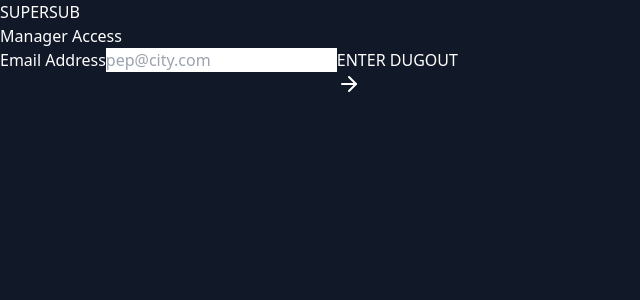
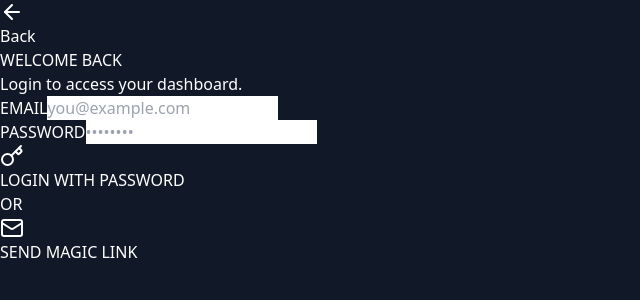
Before and after one commit to eguner-ssub/supersub-mvp, a React (Vite) app: page /login in a window 1280 px wide. Shown: the top 300 px of the page, without its empty margins (0-640 px from the left). Built offline with nearby package versions, Linux system fonts and the light colour scheme; no server answers.

Commit message:
Login and signup introduced

```diff
--- /dev/null
+++ b/src/pages/Landing.jsx
@@ -0,0 +1,47 @@
+import React from 'react';
+import { useNavigate } from 'react-router-dom';
+import { Trophy, LogIn, UserPlus } from 'lucide-react';
+
+const Landing = () => {
+  const navigate = useNavigate();
+
+  return (
+    <div className="min-h-screen bg-black text-white flex flex-col items-center justify-center p-4">
+      <div className="max-w-md w-full space-y-8 text-center">
+
+        {/* Logo Section */}
+        <div className="flex flex-col items-center animate-fade-in-up">
+          <div className="bg-gradient-to-tr from-yellow-400 to-yellow-600 p-4 rounded-full shadow-[0_0_30px_rgba(250,204,21,0.3)] mb-6">
+            <Trophy className="w-12 h-12 text-black" />
+          </div>
+          <h1 className="text-4xl font-black italic tracking-tighter mb-2">
+            SUPER<span className="text-yellow-500">SUB</span>
+          </h1>
+          <p className="text-gray-400 text-lg">Predict. Outsmart. Win.</p>
+        </div>
+
+        {/* Actions */}
+        <div className="space-y-4 pt-8">
+          <button
+            onClick={() => navigate('/login')}
+            className="w-full bg-yellow-500 hover:bg-yellow-400 text-black font-black py-4 px-6 rounded-xl flex items-center justify-center gap-3 transition-transform active:scale-95"
+          >
+            <LogIn className="w-5 h-5" />
+            LOGIN
+          </button>
+
+          <button
+            onClick={() => navigate('/signup')}
+            className="w-full bg-zinc-900 border border-zinc-800 hover:bg-zinc-800 text-white font-bold py-4 px-6 rounded-xl flex items-center justify-center gap-3 transition-transform active:scale-95"
+          >
+            <UserPlus className="w-5 h-5 text-gray-400" />
+            CREATE ACCOUNT
+          </button>
+        </div>
+
+      </div>
+    </div>
+  );
+};
+
+export default Landing;
--- a/src/pages/Login.jsx
+++ b/src/pages/Login.jsx
@@ -1,75 +1,123 @@
 import React, { useState } from 'react';
+import { Link, useNavigate } from 'react-router-dom';
 import { supabase } from '../supabaseClient';
-import { Mail, Loader2, ArrowRight } from 'lucide-react';
+import { Loader2, ArrowLeft, Mail, Key } from 'lucide-react';
 
 const Login = () => {
+  const [loading, setLoading] = useState(false);
   const [email, setEmail] = useState('');
-  const [loading, setLoading] = useState(false);
-  const [sent, setSent] = useState(false);
+  const [password, setPassword] = useState('');
+  const [message, setMessage] = useState(null); // For errors or magic link success
+  const navigate = useNavigate();
 
-  const handleLogin = async (e) => {
+  // Option 1: Password Login
+  const handlePasswordLogin = async (e) => {
     e.preventDefault();
     setLoading(true);
+    setMessage(null);
 
-    // Supabase Magic Link Logic
-    const { error } = await supabase.auth.signInWithOtp({
+    const { error } = await supabase.auth.signInWithPassword({
       email,
-      options: {
-        // IMPORTANT: This URL must be allowed in your Supabase Auth settings
-        emailRedirectTo: window.location.origin,
-      },
+      password,
     });
 
     if (error) {
-      alert(error.message);
+      setMessage({ type: 'error', text: error.message });
+      setLoading(false);
     } else {
-      setSent(true);
+      navigate('/dashboard');
+    }
+  };
+
+  // Option 2: Magic Link Login
+  const handleMagicLink = async () => {
+    if (!email) {
+      setMessage({ type: 'error', text: 'Please enter your email first.' });
+      return;
+    }
+    setLoading(true);
+    setMessage(null);
+
+    const { error } = await supabase.auth.signInWithOtp({
+      email,
+      options: { emailRedirectTo: 'https://supersub.mobi' },
+    });
+
+    if (error) {
+      setMessage({ type: 'error', text: error.message });
+    } else {
+      setMessage({ type: 'success', text: 'Magic link sent! Check your email.' });
     }
     setLoading(false);
   };
 
-  if (sent) {
   return (
-      <div className="min-h-screen bg-gray-900 flex items-center justify-center p-6 text-center">
-        <div className="max-w-md w-full bg-gray-800 p-8 rounded-2xl border border-gray-700">
-           <Mail className="w-16 h-16 text-emerald-400 mx-auto mb-4" />
-           <h2 className="text-2xl font-bold text-white mb-2">Check your email</h2>
-           <p className="text-gray-400">We sent a magic link to <span className="text-white font-mono">{email}</span>.</p>
-           <p className="text-gray-500 text-sm mt-4">Click the link in the email to sign in.</p>
-        </div>
-      </div>
-    );
-  }
+    <div className="min-h-screen bg-black text-white p-4 flex flex-col justify-center">
+      <div className="max-w-md w-full mx-auto space-y-6">
+        <Link to="/" className="text-gray-400 hover:text-white flex items-center gap-2 mb-8">
+          <ArrowLeft className="w-4 h-4" /> Back
+        </Link>
 
-  return (
-    <div className="min-h-screen bg-black flex flex-col items-center justify-center p-6 relative overflow-hidden">
-      {/* Background Decor */}
-      <div className="absolute top-0 left-0 w-full h-full bg-[url('/bg-stadium.png')] bg-cover opacity-20 z-0"></div>
-
-      <div className="w-full max-w-sm z-10">
-        <div className="text-center mb-10">
-          <h1 className="text-4xl font-black text-white italic tracking-tighter">SUPERSUB</h1>
-          <p className="text-yellow-500 font-bold tracking-widest text-xs uppercase mt-1">Manager Access</p>
+        <div>
+          <h2 className="text-3xl font-black italic mb-2">WELCOME BACK</h2>
+          <p className="text-gray-400">Login to access your dashboard.</p>
         </div>
 
-        <form onSubmit={handleLogin} className="bg-gray-900/80 backdrop-blur-xl p-8 rounded-3xl border border-white/10 shadow-2xl">
-          <label className="block text-xs font-bold text-gray-400 uppercase tracking-wider mb-2">Email Address</label>
+        <form onSubmit={handlePasswordLogin} className="space-y-4">
+          <div>
+            <label className="block text-xs font-mono text-gray-500 mb-1">EMAIL</label>
             <input
               type="email"
               required
               value={email}
               onChange={(e) => setEmail(e.target.value)}
-            className="w-full bg-black/50 border border-gray-600 rounded-xl p-4 text-white placeholder-gray-500 focus:border-yellow-500 focus:outline-none transition-colors mb-6"
-            placeholder="pep@city.com"
+              className="w-full bg-zinc-900 border border-zinc-800 rounded-lg p-3 text-white focus:outline-none focus:border-yellow-500"
+              placeholder="you@example.com"
             />
+          </div>
 
+          <div>
+            <label className="block text-xs font-mono text-gray-500 mb-1">PASSWORD</label>
+            <input
+              type="password"
+              required
+              value={password}
+              onChange={(e) => setPassword(e.target.value)}
+              className="w-full bg-zinc-900 border border-zinc-800 rounded-lg p-3 text-white focus:outline-none focus:border-yellow-500"
+              placeholder="••••••••"
+            />
+          </div>
+
+          {message && (
+            <div className={`p-3 rounded-lg text-sm ${message.type === 'error' ? 'bg-red-500/10 text-red-400' : 'bg-green-500/10 text-green-400'}`}>
+              {message.text}
+            </div>
+          )}
+
+          <div className="pt-2 space-y-3">
             <button
               type="submit"
               disabled={loading}
-            className="w-full bg-yellow-500 hover:bg-yellow-400 text-black font-black py-4 rounded-xl flex items-center justify-center gap-2 transition-transform active:scale-95 disabled:opacity-50 disabled:cursor-not-allowed"
+              className="w-full bg-yellow-500 hover:bg-yellow-400 text-black font-black py-3 rounded-xl flex items-center justify-center gap-2"
             >
-            {loading ? <Loader2 className="animate-spin" /> : <>ENTER DUGOUT <ArrowRight className="w-5 h-5" /></>}
+              {loading ? <Loader2 className="w-5 h-5 animate-spin" /> : <><Key className="w-4 h-4" /> LOGIN WITH PASSWORD</>}
             </button>
+
+            <div className="relative flex py-2 items-center">
+              <div className="flex-grow border-t border-zinc-800"></div>
+              <span className="flex-shrink mx-4 text-gray-500 text-xs">OR</span>
+              <div className="flex-grow border-t border-zinc-800"></div>
+            </div>
+
+            <button
+              type="button"
+              onClick={handleMagicLink}
+              disabled={loading}
+              className="w-full bg-zinc-900 border border-zinc-800 hover:bg-zinc-800 text-white font-bold py-3 rounded-xl flex items-center justify-center gap-2"
+            >
+              <Mail className="w-4 h-4" /> SEND MAGIC LINK
+            </button>
+          </div>
         </form>
       </div>
     </div>
--- /dev/null
+++ b/src/pages/Signup.jsx
@@ -0,0 +1,91 @@
+import React, { useState } from 'react';
+import { useNavigate, Link } from 'react-router-dom';
+import { supabase } from '../supabaseClient';
+import { Loader2, ArrowLeft } from 'lucide-react';
+
+const Signup = () => {
+  const [loading, setLoading] = useState(false);
+  const [email, setEmail] = useState('');
+  const [password, setPassword] = useState('');
+  const [error, setError] = useState(null);
+  const navigate = useNavigate();
+
+  const handleSignup = async (e) => {
+    e.preventDefault();
+    setLoading(true);
+    setError(null);
+
+    const { data, error } = await supabase.auth.signUp({
+      email,
+      password,
+    });
+
+    if (error) {
+      setError(error.message);
+      setLoading(false);
+    } else {
+      // If email confirmation is OFF in Supabase, they are logged in.
+      // If ON, you should show a "Check your email" message here.
+      // We assume it's OFF for this MVP flow.
+      navigate('/dashboard');
+    }
+  };
+
+  return (
+    <div className="min-h-screen bg-black text-white p-4 flex flex-col justify-center">
+      <div className="max-w-md w-full mx-auto space-y-6">
+        <Link to="/" className="text-gray-400 hover:text-white flex items-center gap-2 mb-8">
+          <ArrowLeft className="w-4 h-4" /> Back
+        </Link>
+
+        <div>
+          <h2 className="text-3xl font-black italic mb-2">JOIN THE CLUB</h2>
+          <p className="text-gray-400">Create your account to start betting.</p>
+        </div>
+
+        <form onSubmit={handleSignup} className="space-y-4">
+          <div>
+            <label className="block text-xs font-mono text-gray-500 mb-1">EMAIL</label>
+            <input
+              type="email"
+              required
+              value={email}
+              onChange={(e) => setEmail(e.target.value)}
+              className="w-full bg-zinc-900 border border-zinc-800 rounded-lg p-3 text-white focus:outline-none focus:border-yellow-500"
+              placeholder="you@example.com"
+            />
+          </div>
+
+          <div>
+            <label className="block text-xs font-mono text-gray-500 mb-1">PASSWORD</label>
+            <input
+              type="password"
+              required
+              minLength={6}
+              value={password}
+              onChange={(e) => setPassword(e.target.value)}
+              className="w-full bg-zinc-900 border border-zinc-800 rounded-lg p-3 text-white focus:outline-none focus:border-yellow-500"
+              placeholder="••••••••"
+            />
+          </div>
+
+          {error && (
+            <div className="bg-red-500/10 border border-red-500/20 text-red-400 p-3 rounded-lg text-sm">
+              {error}
+            </div>
+          )}
+
+          <button
+            type="submit"
+            disabled={loading}
+            className="w-full bg-yellow-500 hover:bg-yellow-400 text-black font-black py-4 rounded-xl flex items-center justify-center"
+          >
+            {loading ? <Loader2 className="w-5 h-5 animate-spin" /> : 'CREATE ACCOUNT'}
+          </button>
+        </form>
+      </div>
+    </div>
+  );
+};
+
+export default Signup;
```
Also changed, not shown: src/App.jsx (+15 -9 lines). Lines whose indentation alone changed are shown as unchanged.
